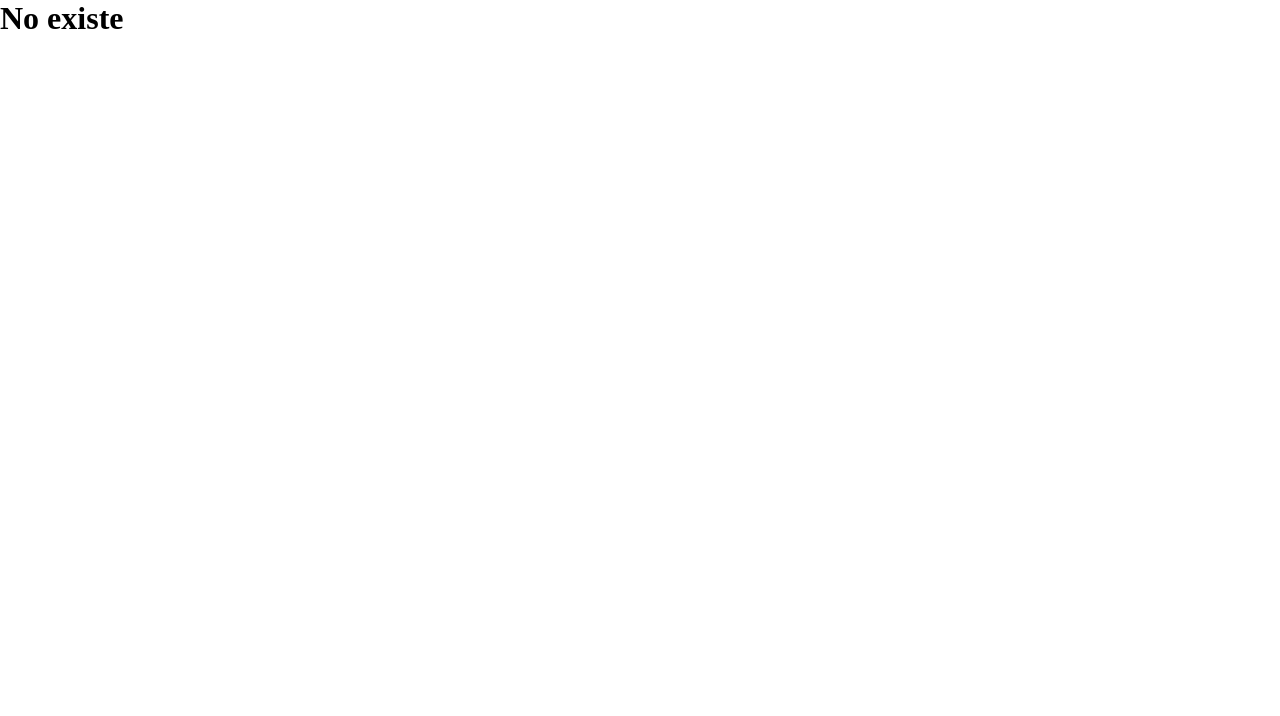
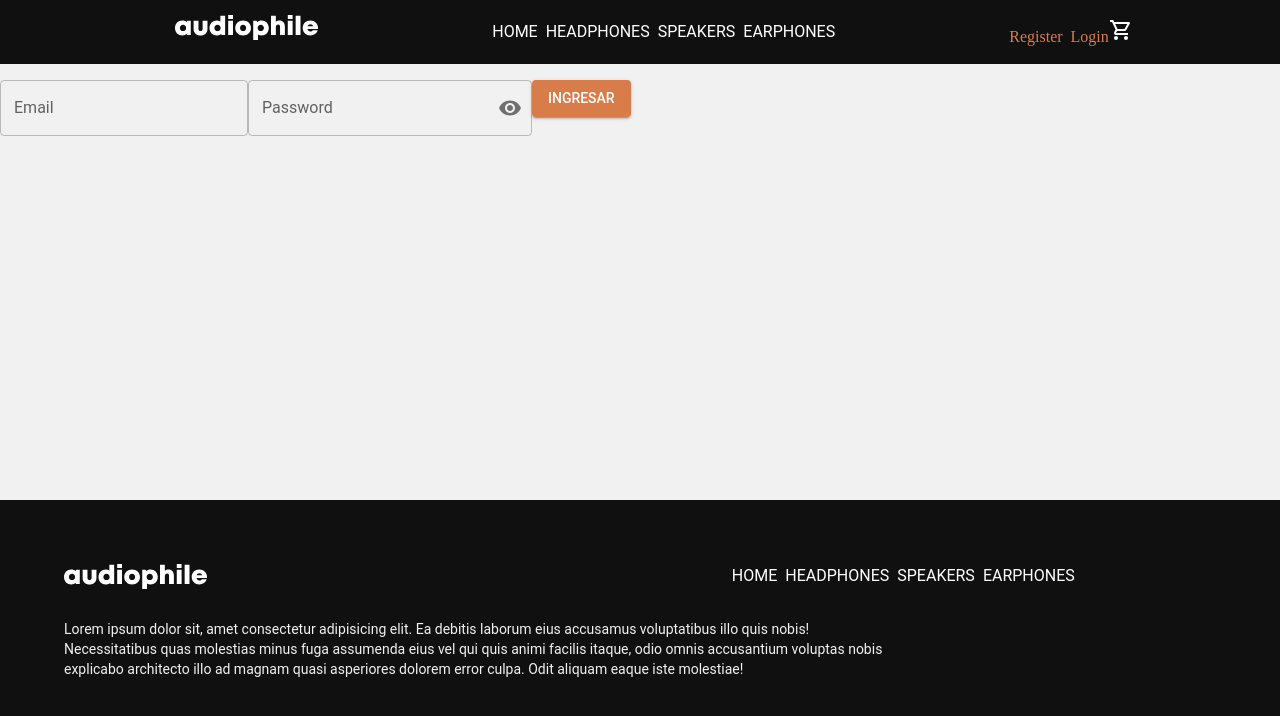
Before and after one commit to poniemangon/ecom2, a React (Vite) app: page /login in a window 1280 px wide. Shown: the top 716 px of the page. Built offline with nearby package versions, Linux system fonts and the light colour scheme.

Commit message:
pifie branch

```diff
--- /dev/null
+++ b/src/components/common/passwordfield/PasswordField.jsx
@@ -0,0 +1,49 @@
+import IconButton from "@mui/material/IconButton";
+
+import OutlinedInput from "@mui/material/OutlinedInput";
+import InputLabel from "@mui/material/InputLabel";
+import InputAdornment from "@mui/material/InputAdornment";
+
+import FormControl from "@mui/material/FormControl";
+
+import Visibility from "@mui/icons-material/Visibility";
+import VisibilityOff from "@mui/icons-material/VisibilityOff";
+
+import { useState } from "react";
+
+const PasswordField = () => {
+    const [showPassword, setShowPassword] = useState(false);
+
+    const handleClickShowPassword = () => setShowPassword((show) => !show);
+
+    const handleMouseDownPassword = (event) => {
+      event.preventDefault();
+    };
+
+  return (
+    <FormControl
+    // sx={{ m: 1, width: "25ch" }}
+    variant="outlined">
+      <InputLabel htmlFor="outlined-adornment-password">Password</InputLabel>
+      <OutlinedInput
+        id="outlined-adornment-password"
+        type={showPassword ? "text" : "password"}
+        endAdornment={
+          <InputAdornment position="end">
+            <IconButton
+              aria-label="toggle password visibility"
+              onClick={handleClickShowPassword}
+              onMouseDown={handleMouseDownPassword}
+              edge="end"
+            >
+              {showPassword ? <VisibilityOff /> : <Visibility />}
+            </IconButton>
+          </InputAdornment>
+        }
+        label="Password"
+      />
+    </FormControl>
+  );
+};
+
+export default PasswordField;
--- a/src/components/layout/Layout.jsx
+++ b/src/components/layout/Layout.jsx
@@ -1,20 +1,22 @@
 import { Outlet } from "react-router-dom";
 import NavbarContainer from "./navbar/NavbarContainer";
 import FooterContainer from "./footer/FooterContainer";
+import { Box } from "@mui/material";
 
 const Layout = () => {
   return (
     <div>
-      <div style={{ height: "60px" }}>
+      <Box sx={{ height: "60px" }}>
         <NavbarContainer />
-      </div>
-      <div style={{ backgroundColor: "blue", minHeight: "calc(100vh - 360px)" }}>
+      </Box>
+      <Box sx={{ backgroundColor: "secondary.second", minHeight: "calc(100vh - 360px)" }}>
         <Outlet />
-      </div>
-      <div style={{ height: "300px" }}>
+      </Box>
+      <Box sx={{ height: "300px" }}>
         <FooterContainer />
-      </div>
+      </Box>
     </div>
+
   );
 };
 
--- /dev/null
+++ b/src/components/pages/login/Login.jsx
@@ -0,0 +1,18 @@
+import { Button, TextField, Box } from "@mui/material"
+import PasswordField from "../../common/passwordfield/PasswordField"
+
+
+
+const Login = () => {
+  return (
+    <Box sx={{paddingTop:"20px"}}>
+      <form action="">
+        <TextField label="Email" variant="outlined"></TextField>
+        <PasswordField/>
+        <Button variant="contained">Ingresar</Button>
+      </form>
+    </Box>
+  )
+}
+
+export default Login
--- /dev/null
+++ b/src/components/pages/login/LoginContainer.jsx
@@ -0,0 +1,9 @@
+import Login from "./Login"
+
+const LoginContainer = () => {
+  return (
+    <Login/>
+  )
+}
+
+export default LoginContainer
--- a/src/routes/routes.js
+++ b/src/routes/routes.js
@@ -2,6 +2,7 @@
 import ProductsListContainer from "../components/pages/productsList/ProductsListContainer";
 import ProductDetailContainer from "../components/pages/detail/ProductDetailContainer";
 import CheckoutContainer from "../components/pages/checkout/CheckoutContainer";
+import LoginContainer from "../components/pages/login/LoginContainer";
 
 
 
@@ -26,11 +27,11 @@
         path: "/checkout",
         Element: CheckoutContainer
     },
-    // {
-    //     id:"login",
-    //     path: "/login",
-    //     Element: Login
-    // },
+    {
+        id:"login",
+        path: "/login",
+        Element: LoginContainer
+    },
     // {
     //     id:"register",
     //     path: "/register",
```
Also changed, not shown: src/store/cartSlice.js (line endings or trailing spaces).
